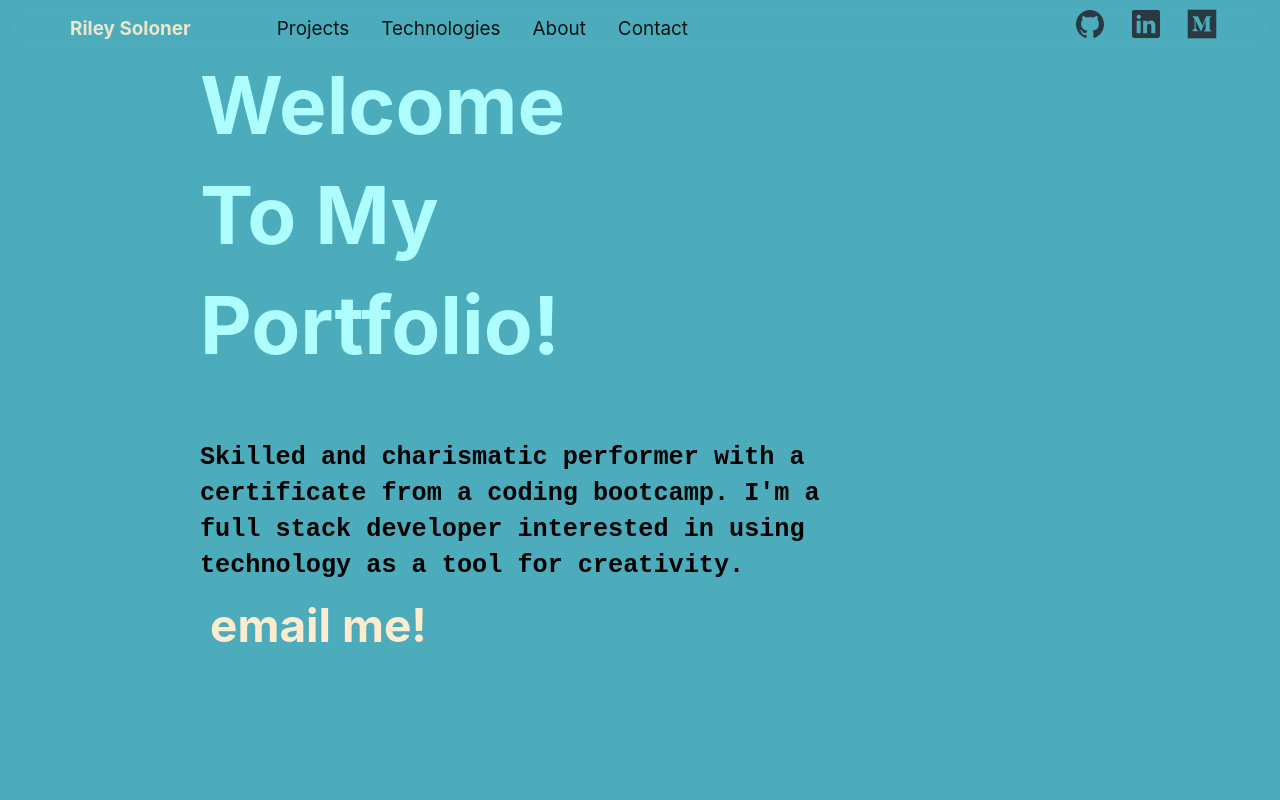
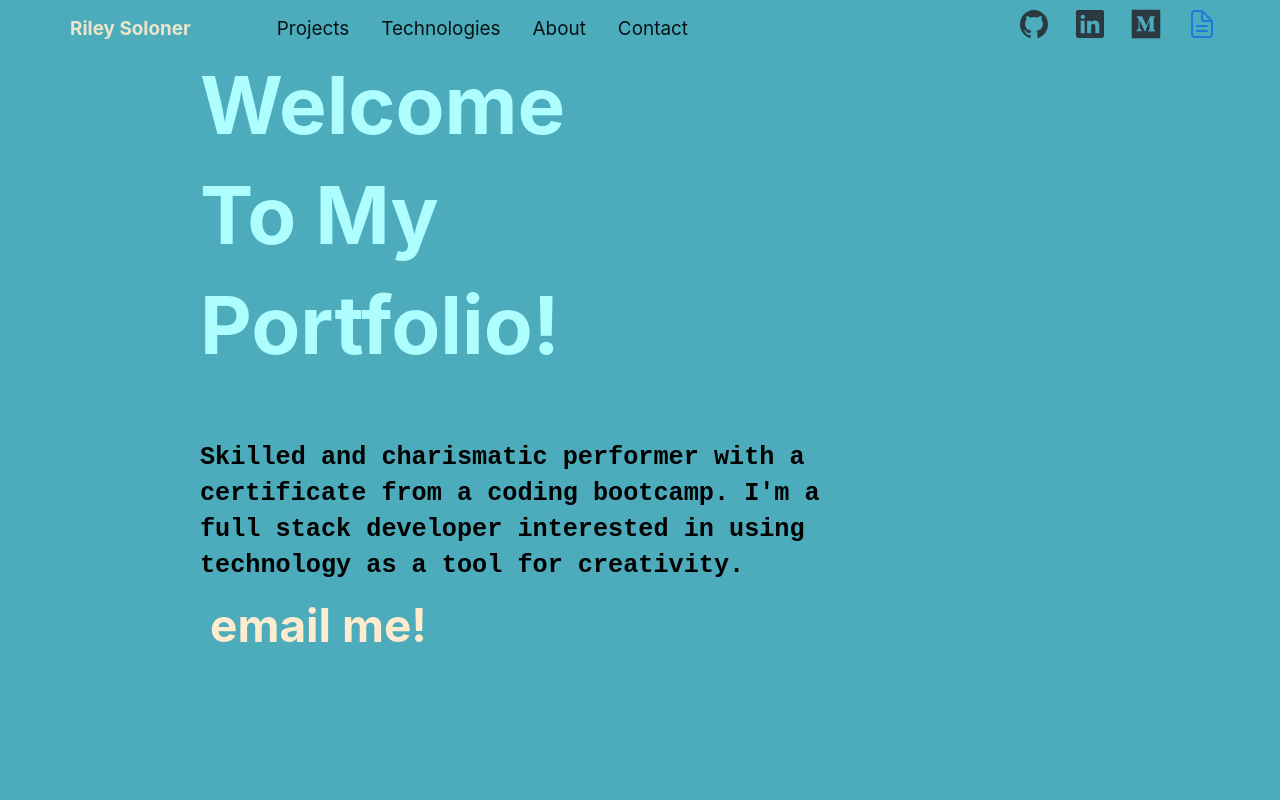
Before and after one commit to robotriley/portfolio-site, a React (Create React App) app: page / in a window 1280 px wide. Shown: the top 800 px of the page. Built offline with nearby package versions, Linux system fonts and the light colour scheme.

Commit message:
added doc icon but doesn't do anythign yet

```diff
--- a/src/components/NavbarComponent.js
+++ b/src/components/NavbarComponent.js
@@ -43,6 +43,14 @@ const NavbarComponent = ({handleWelcomeClick, handleProjectsClick, handleTechCli
                       size="large">
             </ion-icon>
           </Button>
+          <Button classname='navIcon'
+                  appearance='link'
+                  target='blank'>
+            <ion-icon className="ionIcon"
+                      name='document-text-outline'
+                      size='large'>
+            </ion-icon>
+          </Button>
         </Nav>
       </Navbar>
     </div>
```
